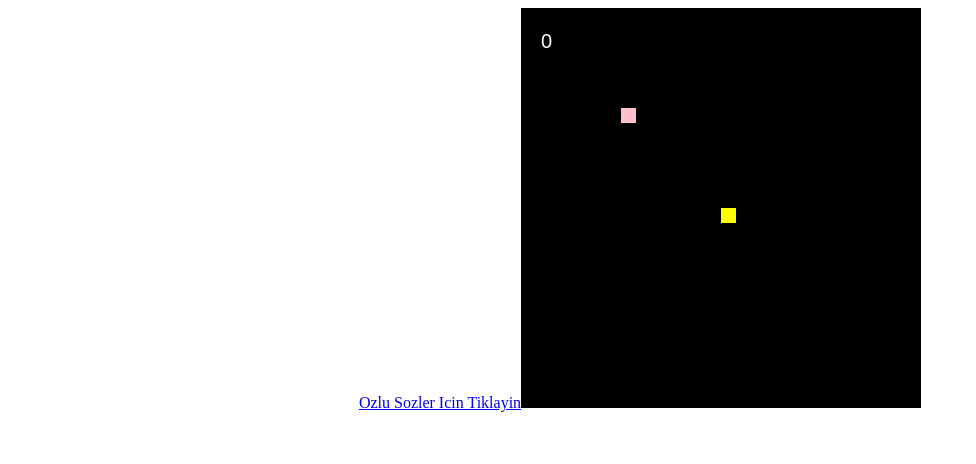
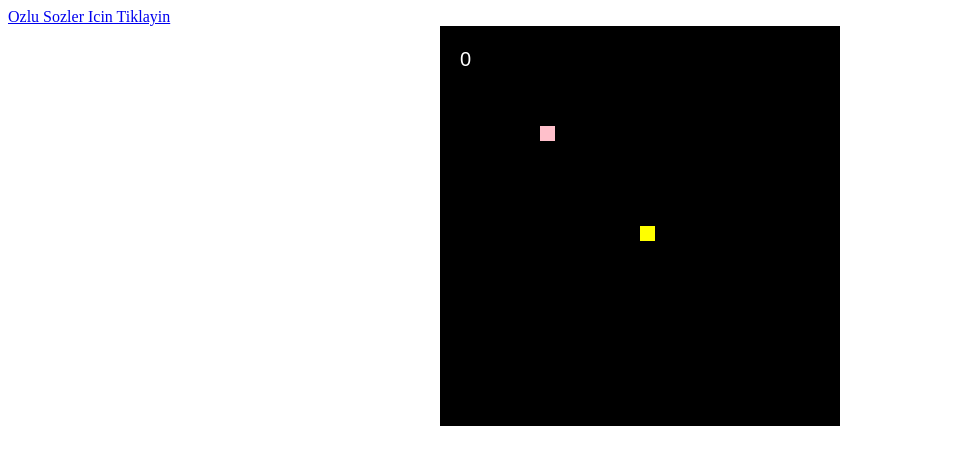
Before and after one commit to mottomaxim/motto, a plain HTML site: page index.html in a window 1280 px wide. Shown: the whole page, without its empty margins (0-976 px from the left). Drawn offline with Linux system fonts and the light colour scheme.

Commit message:
Update index.html

```diff
--- a/index.html
+++ b/index.html
@@ -1,4 +1,4 @@
-<html><head></head><body style=""><center> <a href="index2.html" target="_blank">Ozlu Sozler Icin Tiklayin<canvas id="game" width="400" height="400"></canvas>
+<html><head></head><body style=""> <a href="index2.html" target="_blank">Ozlu Sozler Icin Tiklayin</a><center><canvas id="game" width="400" height="400"></canvas>
 <script>
 class SnakeGame {
   constructor() {
```
